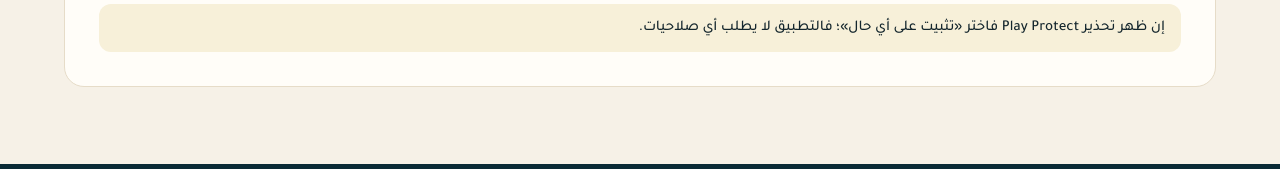
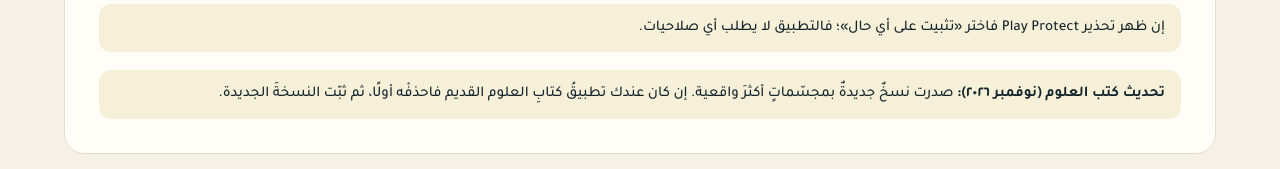
Before and after one commit to Falkalil/Book, a plain HTML site: page index.html in a window 1280 px wide. Shown: the part 4002-4171 px from the top of the page. Drawn offline with Linux system fonts and the light colour scheme; no server answers.

Commit message:
Install note: uninstall old Science APK before installing the updated one
Co-Authored-By: Claude Opus 5.5 <noreply@anthropic.com>
Claude-Session: https://claude.ai/code/session_01Wp34GQmwcoted3TYw4cWYR

```diff
--- a/index.html
+++ b/index.html
@@ -232,6 +232,7 @@ footer small{display:block;opacity:.6;margin-top:16px;font-size:14px}
         <li><b>ثبّت وافتح</b><span>اضغط «تثبيت»، وستجد أيقونة الكتاب في قائمة التطبيقات.</span></li>
       </ol>
       <p class="tip">إن ظهر تحذير Play Protect فاختر «تثبيت على أي حال»؛ فالتطبيق لا يطلب أي صلاحيات.</p>
+      <p class="tip"><b>تحديث كتب العلوم (نوفمبر ٢٠٢٦):</b> صدرت نسخٌ جديدةٌ بمجسّماتٍ أكثرَ واقعية. إن كان عندك تطبيقُ كتابِ العلوم القديم فاحذفْه أولًا، ثم ثبّت النسخةَ الجديدة.</p>
     </div>
     <div class="pane" id="p2" role="tabpanel" hidden>
       <ol class="steps">
```
